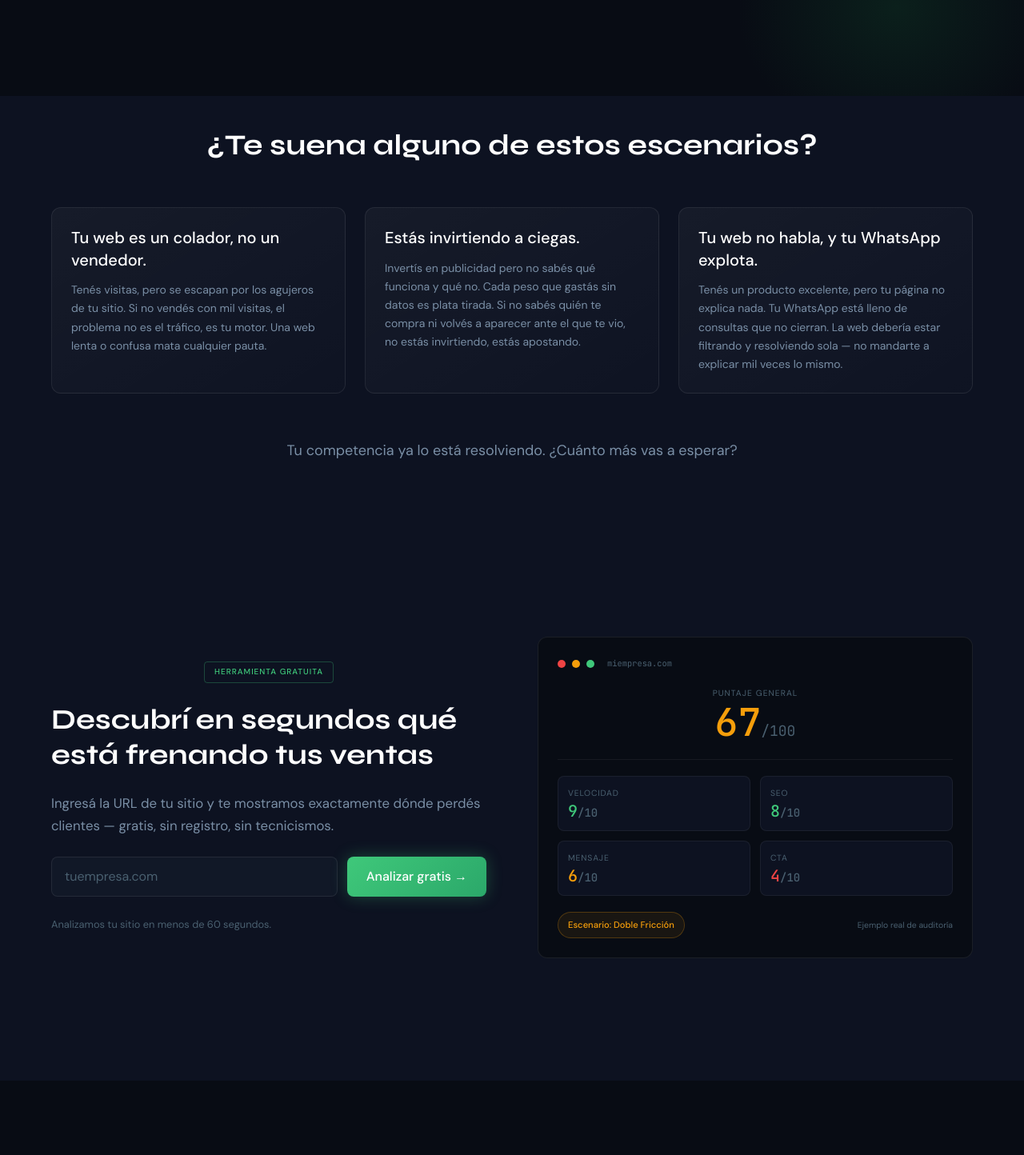
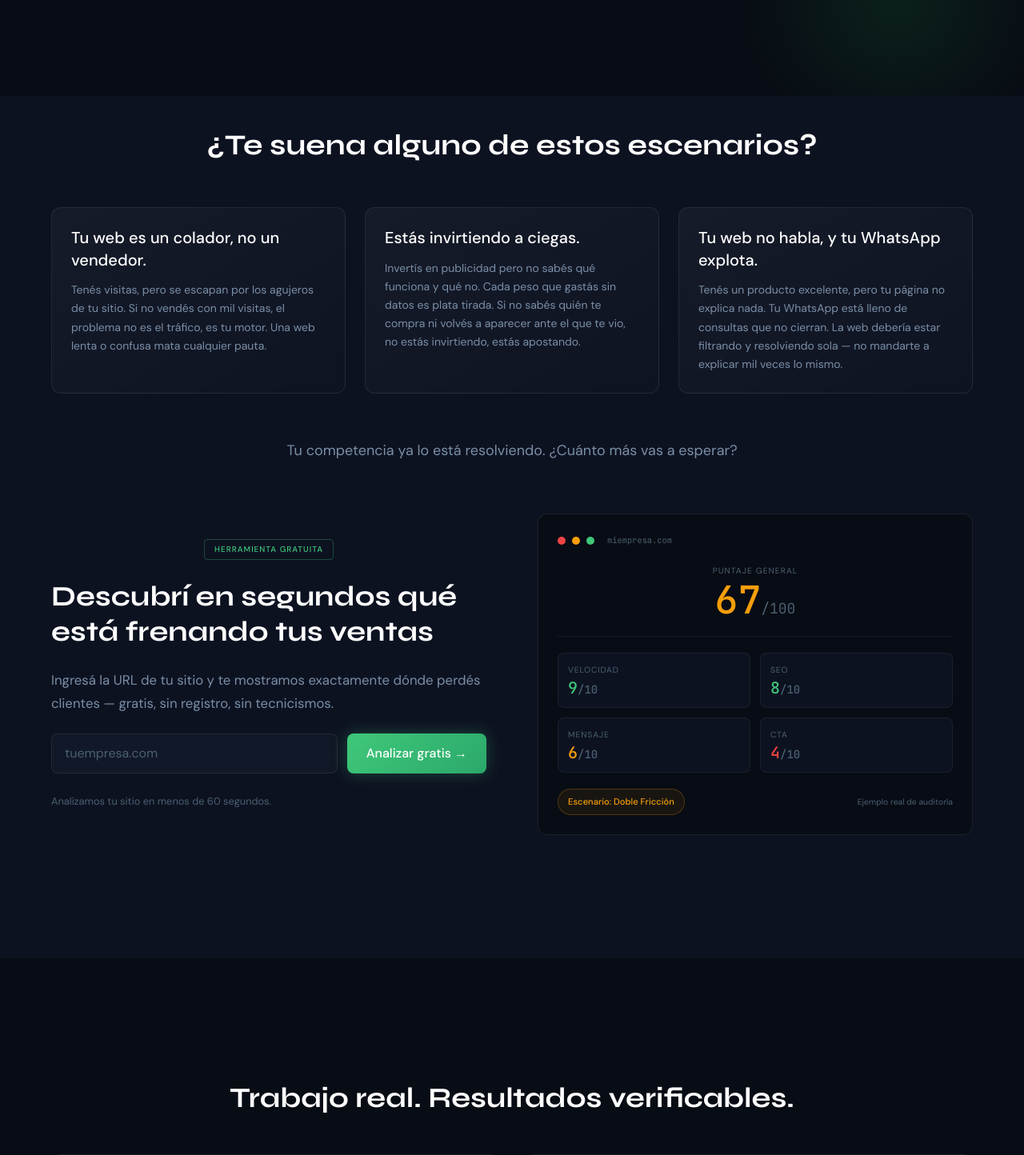
Before and after one commit to santimedinna/level-growth, a Next.js app: page / in a window 1280 px wide. Shown: the part 680-2124 px from the top of the page at 80% size. Built offline with nearby package versions, Linux system fonts and the light colour scheme.

Commit message:
arreglos de metricas y distancia de elementos

```diff
--- a/components/sections/AuditoriaCTA.tsx
+++ b/components/sections/AuditoriaCTA.tsx
@@ -38,7 +38,7 @@ export function AuditoriaCTA() {
   }
 
   return (
-    <section className="px-[clamp(1.5rem,5vw,4rem)] py-[clamp(5rem,12vw,10rem)]"
+    <section className="px-[clamp(1.5rem,5vw,4rem)] pt-8 pb-[clamp(5rem,12vw,10rem)]"
       style={{ background: "#0D1221" }}>
       <div className="max-w-[1200px] mx-auto">
         <motion.div
--- a/components/sections/CaseStudy.tsx
+++ b/components/sections/CaseStudy.tsx
@@ -62,7 +62,7 @@ export function CaseStudy() {
           {/* Métricas grandes */}
           <motion.div
             variants={stagger}
-            className="grid grid-cols-3 gap-2 text-center w-full text-sm sm:text-base"
+            className="flex flex-wrap justify-center gap-8 sm:gap-16 text-center w-full"
           >
             {caseMetrics.map((m, i) => (
               <motion.div
@@ -73,8 +73,7 @@ export function CaseStudy() {
                   i > 0 && "sm:border-l border-white/[0.08]",
                 ].filter(Boolean).join(" ")}
               >
-                <p className="font-mono font-medium gradient-text leading-none whitespace-nowrap"
-                  style={{ fontSize: "clamp(1.5rem, 6vw, 3rem)" }}>
+                <p className="font-mono text-3xl sm:text-5xl font-medium gradient-text leading-none whitespace-nowrap">
                   {m.value}
                 </p>
                 <p className="font-body text-xs text-lg-text-muted tracking-[0.08em] uppercase max-w-[140px] leading-relaxed">
--- a/components/sections/Pain.tsx
+++ b/components/sections/Pain.tsx
@@ -35,7 +35,7 @@ export function Pain() {
   return (
     <section
       id="problema"
-      className="bg-lg-bg-secondary pt-[clamp(1.875rem,2.5vw,2.5rem)] pb-[clamp(3.75rem,5vw,5rem)] px-[clamp(1.5rem,5vw,4rem)]"
+      className="bg-lg-bg-secondary pt-[clamp(1.875rem,2.5vw,2.5rem)] pb-8 px-[clamp(1.5rem,5vw,4rem)]"
     >
       <div className="max-w-[1200px] mx-auto">
 
```
